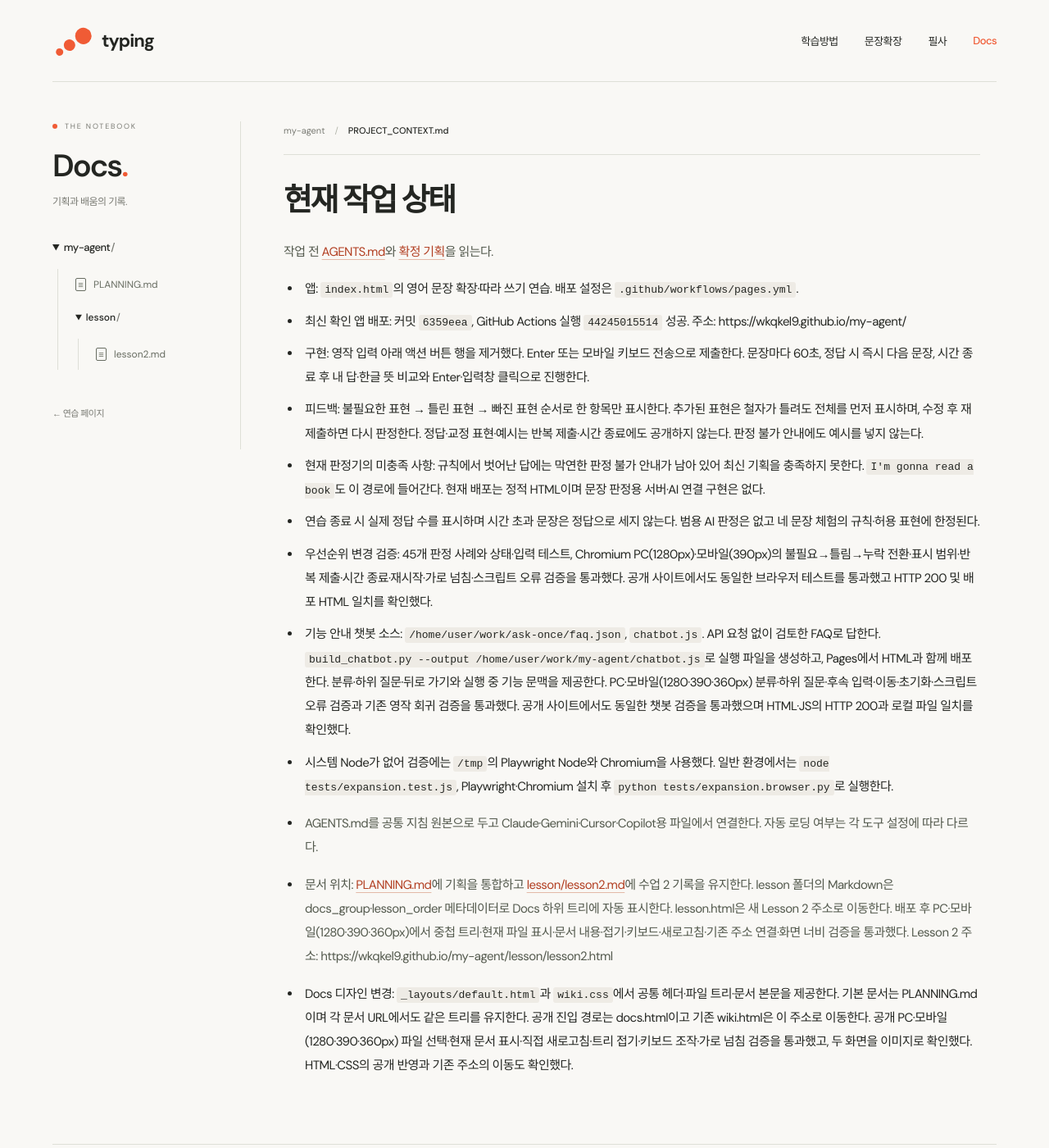
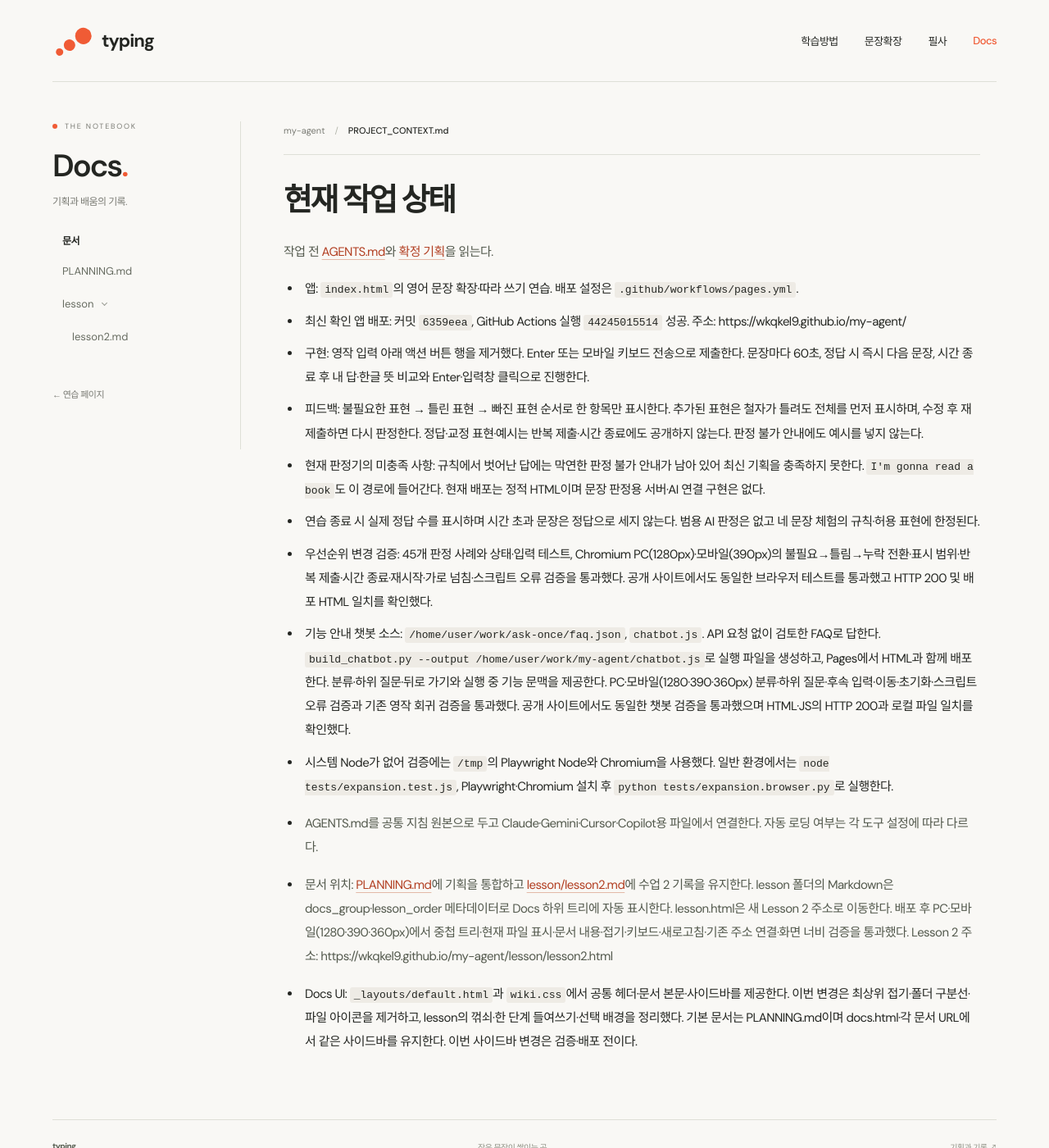
Before and after one commit to wkqkel9/my-agent, a Jekyll site: the page built from PROJECT_CONTEXT.md, in a window 1280 px wide and 1400 px high. Shown: the whole window at 82% size. Built offline with Jekyll 4.4.1, drawn with Linux system fonts in a browser that asks for light colours; our own code applies the rules of GitHub Pages for plain Markdown files.

Commit message:
Simplify Docs sidebar disclosure and align document indentation

```diff
--- a/PROJECT_CONTEXT.md
+++ b/PROJECT_CONTEXT.md
@@ -16,4 +16,4 @@
 - 문서 위치: [PLANNING.md](PLANNING.md)에 기획을 통합하고 [lesson/lesson2.md](lesson/lesson2.md)에 수업 2 기록을 유지한다. lesson 폴더의 Markdown은 docs_group·lesson_order 메타데이터로 Docs 하위 트리에 자동 표시한다. lesson.html은 새 Lesson 2 주소로 이동한다. 배포 후 PC·모바일(1280·390·360px)에서 중첩 트리·현재 파일 표시·문서 내용·접기·키보드·새로고침·기존 주소 연결·화면 너비 검증을 통과했다. Lesson 2 주소: https://wkqkel9.github.io/my-agent/lesson/lesson2.html
 
 
-- Docs 디자인 변경: `_layouts/default.html`과 `wiki.css`에서 공통 헤더·파일 트리·문서 본문을 제공한다. 기본 문서는 PLANNING.md이며 각 문서 URL에서도 같은 트리를 유지한다. 공개 진입 경로는 docs.html이고 기존 wiki.html은 이 주소로 이동한다. 공개 PC·모바일(1280·390·360px) 파일 선택·현재 문서 표시·직접 새로고침·트리 접기·키보드 조작·가로 넘침 검증을 통과했고, 두 화면을 이미지로 확인했다. HTML·CSS의 공개 반영과 기존 주소의 이동도 확인했다.
+- Docs UI: `_layouts/default.html`과 `wiki.css`에서 공통 헤더·문서 본문·사이드바를 제공한다. 이번 변경은 최상위 접기·폴더 구분선·파일 아이콘을 제거하고, lesson의 꺾쇠·한 단계 들여쓰기·선택 배경을 정리했다. 기본 문서는 PLANNING.md이며 docs.html·각 문서 URL에서 같은 사이드바를 유지한다. 이번 사이드바 변경은 검증·배포 전이다.
--- a/_layouts/default.html
+++ b/_layouts/default.html
@@ -27,23 +27,23 @@
         <a class="wiki-title" href="{{ '/docs.html' | relative_url }}">Docs<span>.</span></a>
         <p class="sidebar-note">기획과 배움의 기록.</p>
         <nav aria-label="Markdown 파일 트리">
-          <details class="file-tree" open>
-            <summary>my-agent<span>/</span></summary>
-            <ul>
-              <li><a href="{{ '/PLANNING.html' | relative_url }}" {% if current_file == 'PLANNING.md' %}aria-current="page"{% endif %}><span class="file-icon" aria-hidden="true">≡</span>PLANNING.md</a></li>
+          <div class="file-tree">
+            <p class="tree-heading">문서</p>
+            <ul class="tree-root">
+              <li><a href="{{ '/PLANNING.html' | relative_url }}" {% if current_file == 'PLANNING.md' %}aria-current="page"{% endif %}>PLANNING.md</a></li>
               <li>
                 <details class="lesson-tree" open>
-                  <summary>lesson<span>/</span></summary>
-                  <ul>
+                  <summary><span>lesson</span><span class="tree-chevron" aria-hidden="true"></span></summary>
+                  <ul class="tree-children">
                     {% assign lessons = site.pages | where: 'docs_group', 'lesson' | sort: 'lesson_order' %}
                     {% for lesson in lessons %}
-                    <li><a href="{{ lesson.url | relative_url }}" {% if page.path == lesson.path %}aria-current="page"{% endif %}><span class="file-icon" aria-hidden="true">≡</span>{{ lesson.name }}</a></li>
+                    <li><a href="{{ lesson.url | relative_url }}" {% if page.path == lesson.path %}aria-current="page"{% endif %}>{{ lesson.name }}</a></li>
                     {% endfor %}
                   </ul>
                 </details>
               </li>
             </ul>
-          </details>
+          </div>
         </nav>
         <a class="back-link" href="{{ '/' | relative_url }}">← 연습 페이지</a>
       </aside>
```
Also changed, not shown: PLANNING.md (+1 -0 lines), wiki.css.
